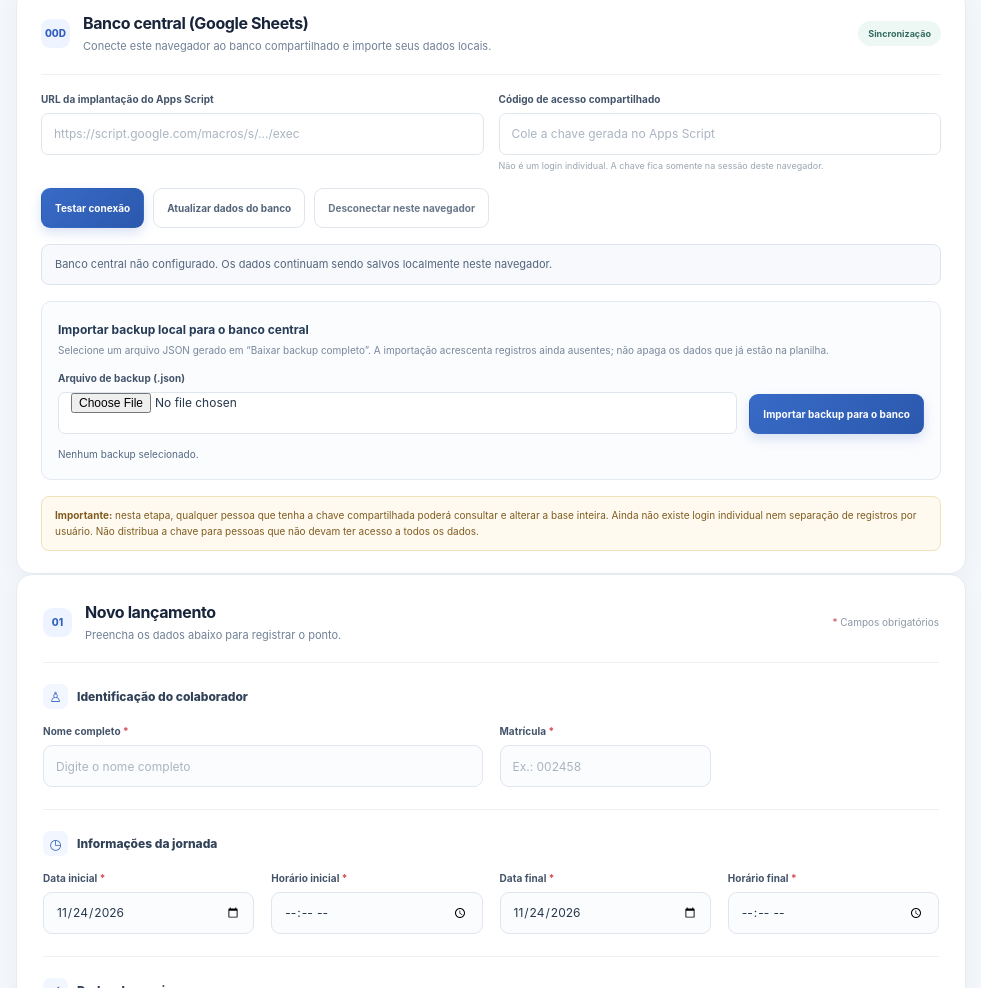
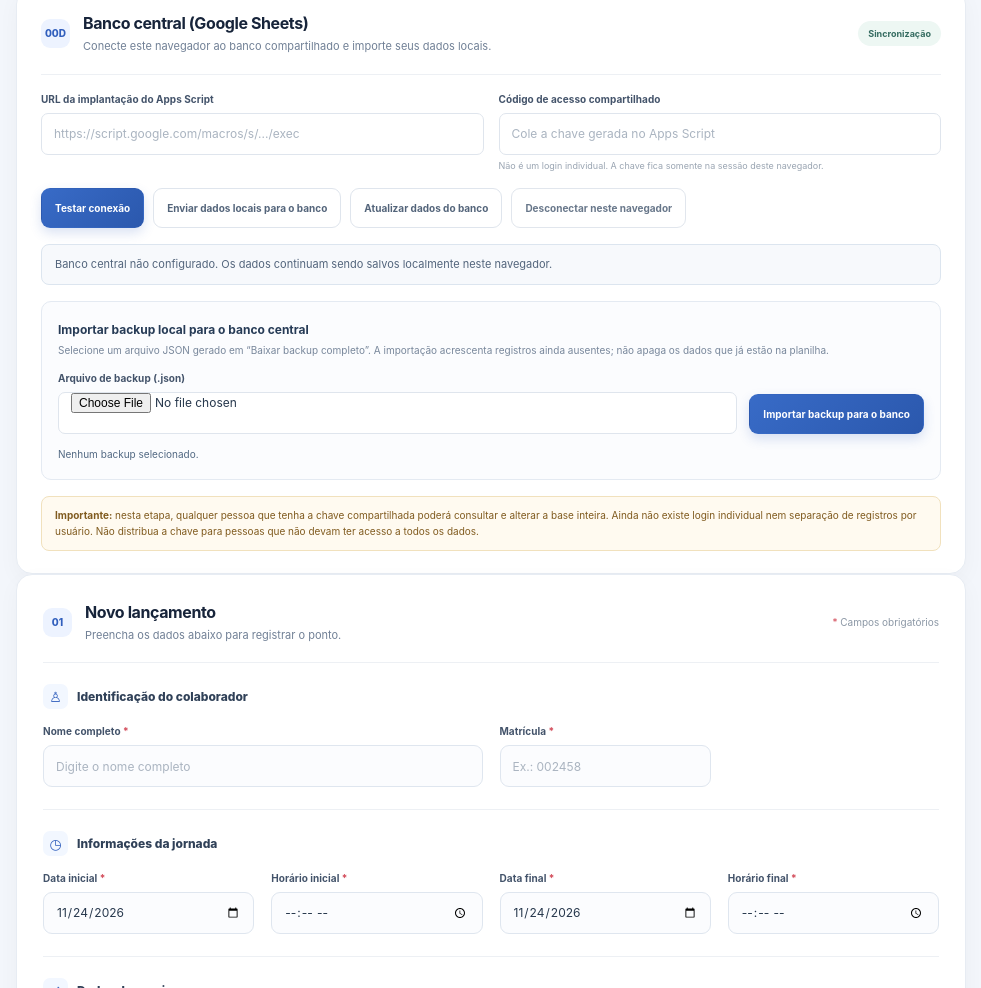
Before and after one commit to fersahub/ControleDePonto, a plain HTML site: page index.html in a window 1280 px wide. Shown: the part 2934-3922 px from the top of the page, without its empty margins (278-1259 px from the left). Drawn offline with Linux system fonts and the light colour scheme.

Commit message:
Adiciona ação para enviar armazenamento local ao banco central

```diff
--- a/index.html
+++ b/index.html
@@ -277,6 +277,7 @@
           </div>
           <div class="cloud-db-actions">
             <button id="connectCloudButton" class="button button-primary" type="button">Testar conexão</button>
+            <button id="syncLocalDataButton" class="button button-outline" type="button" disabled>Enviar dados locais para o banco</button>
             <button id="refreshCloudButton" class="button button-outline" type="button" disabled>Atualizar dados do banco</button>
             <button id="disconnectCloudButton" class="button button-quiet" type="button">Desconectar neste navegador</button>
           </div>
```
